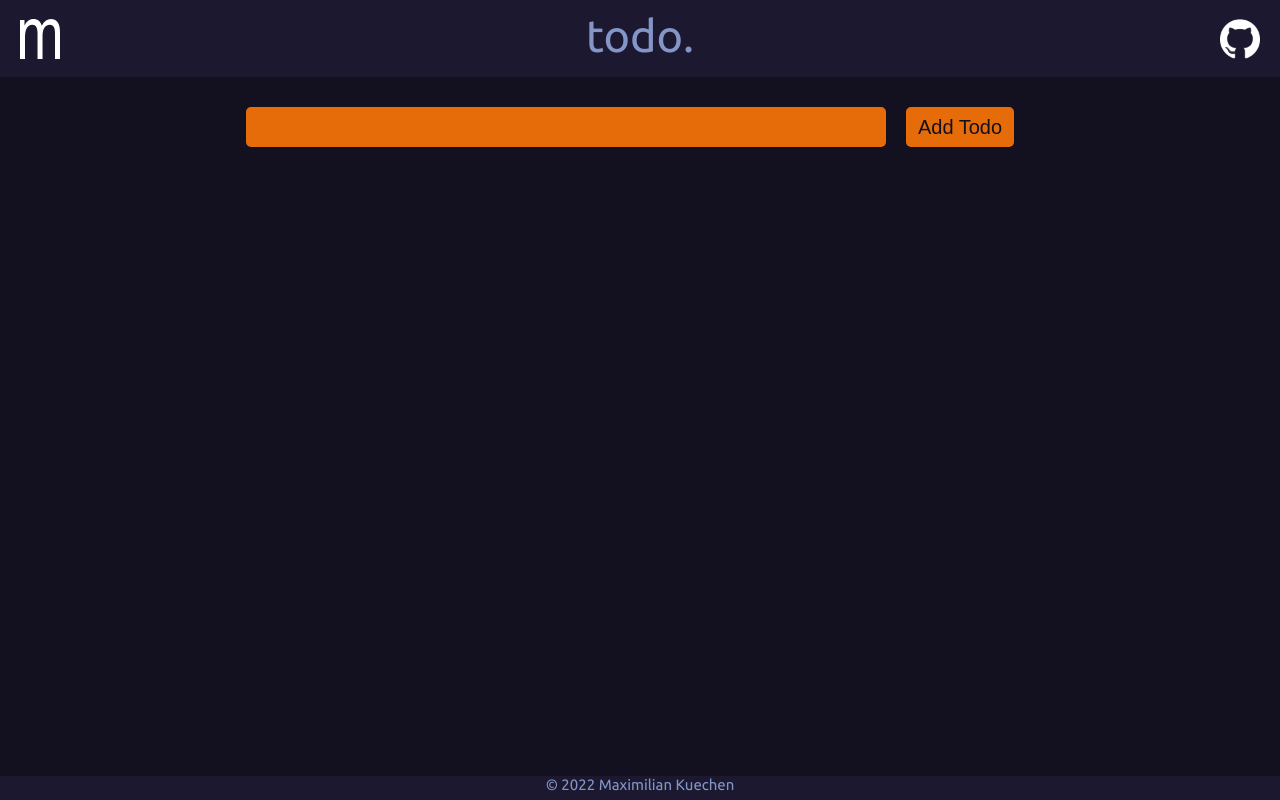
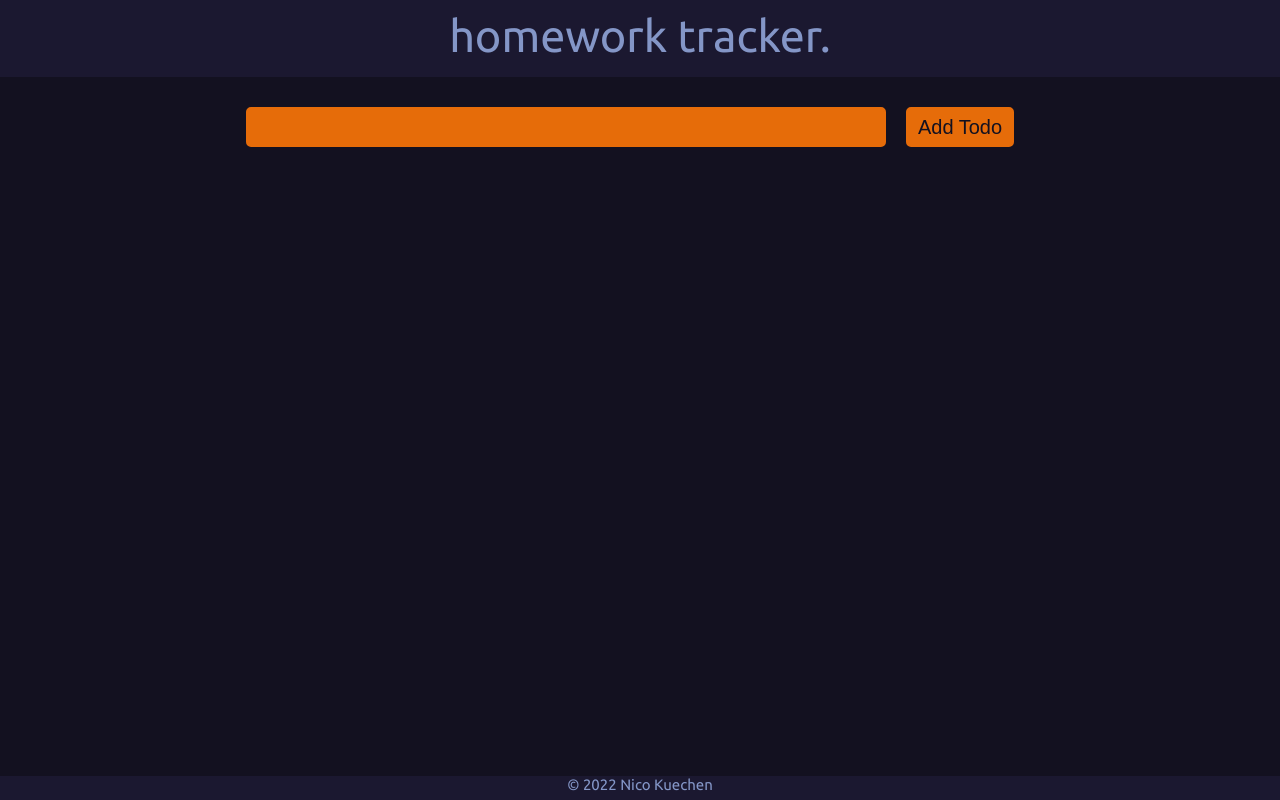
Before and after one commit to MAXPIL0T/todo, a React (Create React App) app: page / in a window 1280 px wide. Built offline with nearby package versions, Linux system fonts and the light colour scheme.

Commit message:
Nico lol

```diff
--- a/src/Footer.js
+++ b/src/Footer.js
@@ -3,7 +3,7 @@ import React from "react";
 function Footer() {
     return (
         <div className="Footer">
-            <p>© 2022 Maximilian Kuechen</p>
+            <p>© 2022 Nico Kuechen</p>
         </div>
     );
 }
--- a/src/Nav.js
+++ b/src/Nav.js
@@ -1,18 +1,18 @@
 import React from 'react';
 import './App.css';
-import github from './img/github.png';
-import m from './img/m.svg';
+// import github from './img/github.png';
+// import m from './img/m.svg';
 
 function Nav() {
     return (
         <div className="Nav">
-            <a href="https://www.maxkuechen.com" target="_blank" rel="noopener noreferrer">
+            {/* <a href="https://www.maxkuechen.com" target="_blank" rel="noopener noreferrer">
                 <img src={m} alt="M" />
-            </a>
-            <p>todo.</p>
-            <a href="https://github.com/MAXPIL0T/todo" target="_blank" rel="noopener noreferrer">
+            </a> */}
+            <p>homework tracker.</p>
+            {/* <a href="https://github.com/MAXPIL0T/todo" target="_blank" rel="noopener noreferrer">
                 <img src={github} alt="GitHub" />
-            </a>
+            </a> */}
         </div>
     );
 }
```
